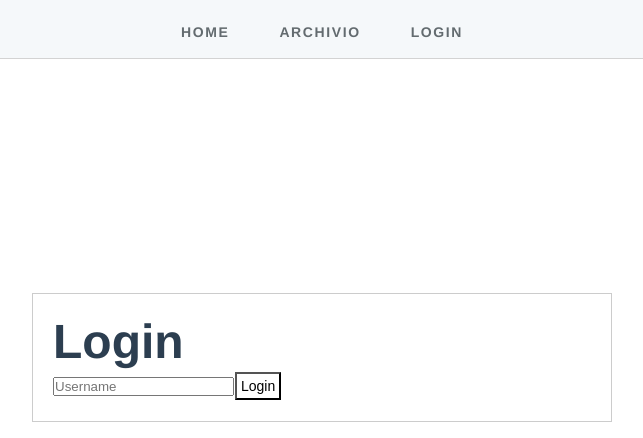
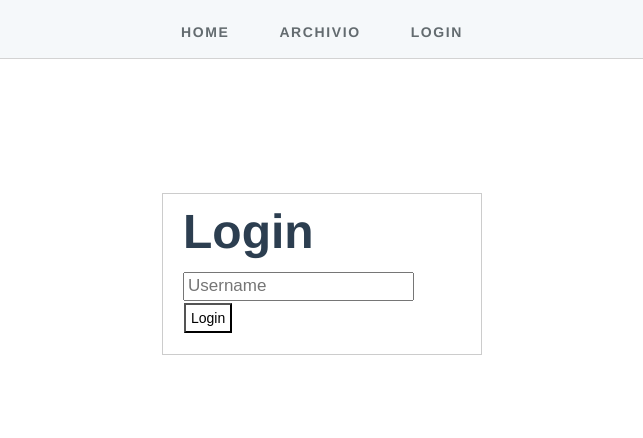
Before and after one commit to EvilFaustian/Todo_List, a Vue app: page /login in a window 1280 px wide. Shown: the top 438 px of the page, without its empty margins (318-961 px from the left). Built offline with nearby package versions, Linux system fonts and the light colour scheme.

Commit message:
Styling login page

```diff
--- a/src/components/pages/MyLogin.vue
+++ b/src/components/pages/MyLogin.vue
@@ -1,5 +1,5 @@
 <template>
-    <div id="login">
+    <div id="login" class="container">
         <h1>Login</h1>
         <input type="text" name="username" v-model="input.username" placeholder="Username" />
         <button type="button" v-on:click="login()">Login</button>
@@ -42,8 +42,22 @@
 
         border: 1px solid #CCCCCC;
         background-color: #FFFFFF;
+        position: relative;
+        top: 100px;
         margin: auto;
-        margin-top: 200px;
         padding: 20px;
+        width: 320px;
+    }
+    button {
+        padding: 5px;
+    }
+    input {
+        padding: 3px;
+        padding-top: 2px;
+        font-size: 17px;
+    }
+    h1 {
+        margin-top: -10px;
+        padding-bottom: 10px;
     }
 </style>
```
